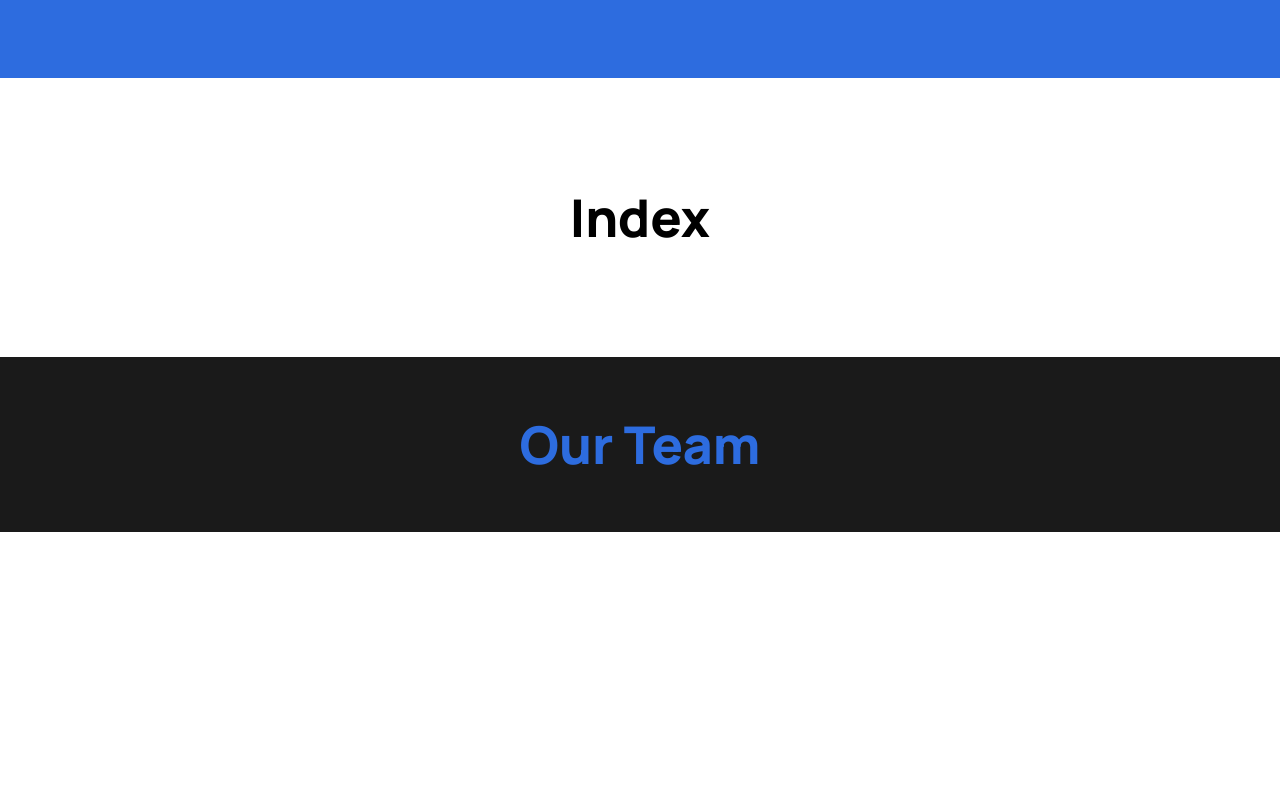
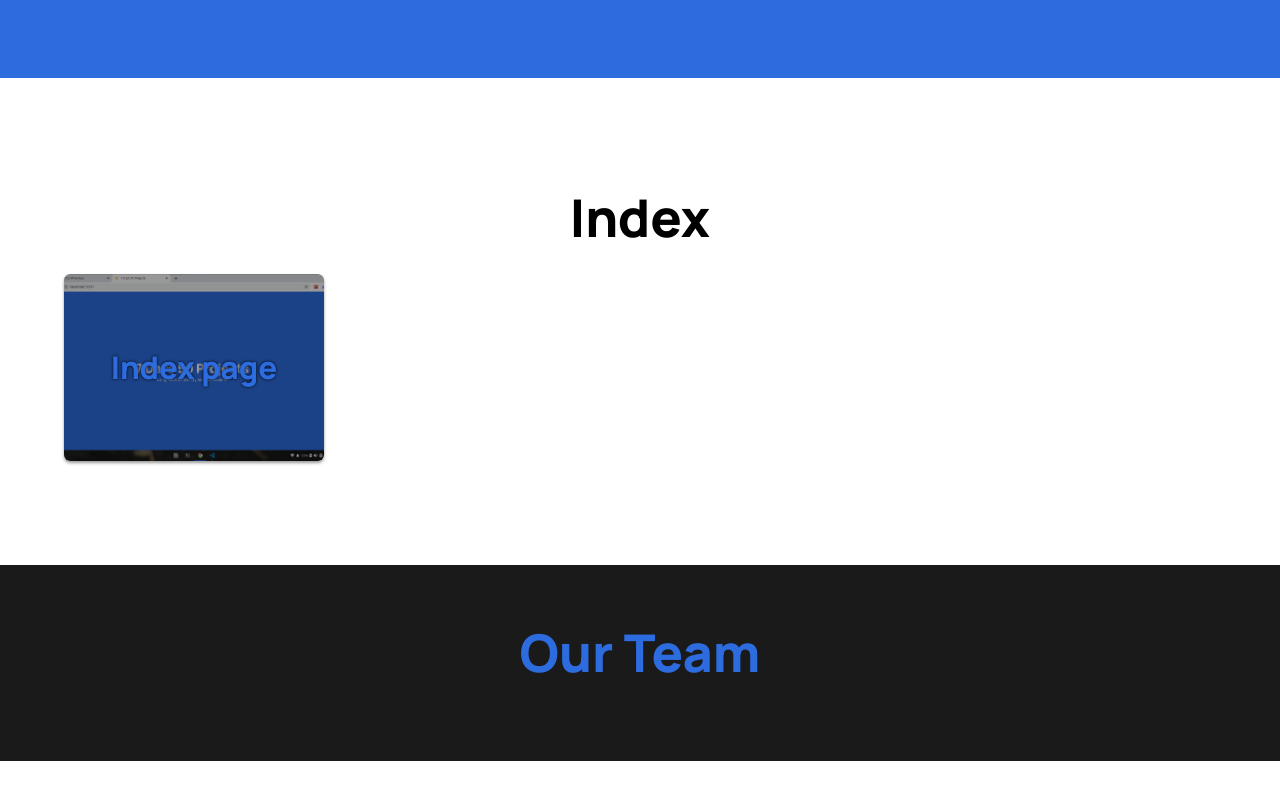
Before and after one commit to benxene/7days-50projects, a Next.js app: page / in a window 1280 px wide. Shown: the part 722-1522 px from the top of the page. Before the commit the page ends 1306 px from the top, so only its background shows below. Built offline with nearby package versions, Linux system fonts and the light colour scheme.

Commit message:
added index layout and card layout

```diff
--- /dev/null
+++ b/src/components/Project.tsx
@@ -0,0 +1,48 @@
+import styled from 'styled-components';
+import { colors, sizes } from '../constants/theme';
+
+export default function Project({ image, day, children: title, link }: IProps) {
+  return (
+    <Card image={image}>
+      <Title>{title}</Title>
+    </Card>
+  );
+}
+
+const Card = styled.div<{ image: string }>`
+  width: 25rem;
+  min-height: 16rem;
+  background-image: linear-gradient(to bottom, rgba(0, 0, 0, 0.4), rgba(0, 0, 0, 0.4)), url(${props => props.image});
+  background-size: cover;
+  background-position: center center;
+  border-radius: ${sizes.radius};
+  box-shadow: ${sizes.shadows.light} rgba(0, 0, 0, 0.4);
+  transition: all 0.2s;
+
+  position: relative;
+
+  &:hover {
+    transform: scale(1.05);
+    box-shadow: ${sizes.shadows.big} rgba(0, 0, 0, 0.4);
+  }
+`;
+
+const Title = styled.h2`
+  font-size: 3rem;
+  font-weight: 800;
+  color: ${colors.contrast.darkSlate};
+  text-shadow: 0 0 3px #000;
+  position: absolute;
+  top: 50%;
+  left: 50%;
+  width: 100%;
+  text-align: center;
+  transform: translate(-50%, -50%);
+`;
+
+interface IProps {
+  day: number;
+  children: string;
+  link: string;
+  image: string;
+}
--- a/src/components/Utilities.tsx
+++ b/src/components/Utilities.tsx
@@ -12,6 +12,7 @@ export const Container = styled.div`
 export const Heading = styled.h1<{ center?: boolean }>`
   font-size: 5rem;
   font-weight: 800;
+  margin-bottom: 2rem;
   text-align: ${props => (props.center ? 'center' : 'match-parent')};
 `;
 
--- a/src/constants/theme.ts
+++ b/src/constants/theme.ts
@@ -7,3 +7,8 @@ export const colors = {
     darkSlate: '#2d6cdf'
   }
 };
+
+export const sizes = {
+  radius: '.6rem',
+  shadows: { light: '0 .2rem .3rem', big: '0 1rem 1.4rem' }
+};
--- a/src/pages/index.tsx
+++ b/src/pages/index.tsx
@@ -2,6 +2,7 @@ import Head from 'next/head';
 import styled from 'styled-components';
 
 import { Container, Heading, Section } from '../components/Utilities';
+import Project from '../components/Project';
 import { colors } from '../constants/theme';
 
 export default function Home() {
@@ -17,6 +18,11 @@ export default function Home() {
       <Section>
         <Container>
           <Heading center>Index</Heading>
+          <ProjectsGrid>
+            <Project day={1} image='index.png' link='#'>
+              Index page
+            </Project>
+          </ProjectsGrid>
         </Container>
       </Section>
       <Section bgColor={colors.darkSlate} textColor={colors.contrast.darkSlate}>
@@ -37,3 +43,10 @@ const Hero = styled.div`
   background-color: ${colors.primary};
   color: ${colors.contrast.primary};
 `;
+
+const ProjectsGrid = styled.div`
+  display: grid;
+  grid-template-columns: repeat(auto-fill, 25rem);
+  grid-auto-rows: minmax(18rem, 1fr);
+  grid-gap: 1.6rem;
+`;
```
Also changed, not shown: public/index.png (added).
